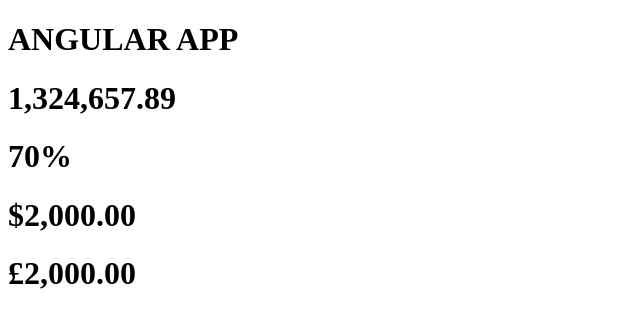
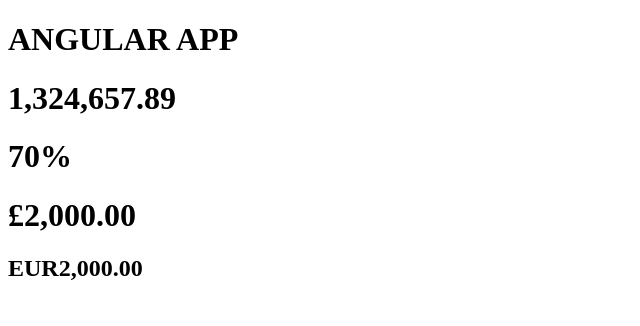
Before and after one commit to B00ttl3/Pipes-In-Angular, an Angular app: page / in a window 1280 px wide. Shown: the top 326 px of the page, without its empty margins (0-640 px from the left). Built offline with nearby package versions, Linux system fonts and the light colour scheme.

Commit message:
Learnt about how to show currency code instead of currency symbol

```diff
--- a/src/app/app.component.html
+++ b/src/app/app.component.html
@@ -38,9 +38,13 @@
 
 <!-- Currency Pipe: Just to make the value to be in dollar currency we will use it. same as others first add the currency pipe in TS file and then add it here. -->
 
-<h1>{{ 2000 | currency }}</h1>
+<!-- <h1>{{ 2000 | currency }}</h1> -->
 
 
 <!-- Parameterzied Angular Pipes: so by default the currency sign which will be added is dollar. so if we want to change it we have to specify which sign we want, like for pound we will put the currency code of pund which is GBP inside the '' after the : after the currency pipe. similar to GBP we can add EUR for euro sign and others as well -->
 
 <h1>{{ 2000 | currency : 'GBP' }}</h1>
+
+<!-- If we want to show the currency code instead of symbol use the parameter below. after the code add another : and then put 'code' to show the code instead of the currency symbol -->
+
+<h2>{{ 2000 | currency : 'EUR' : 'code' }}</h2>
```
